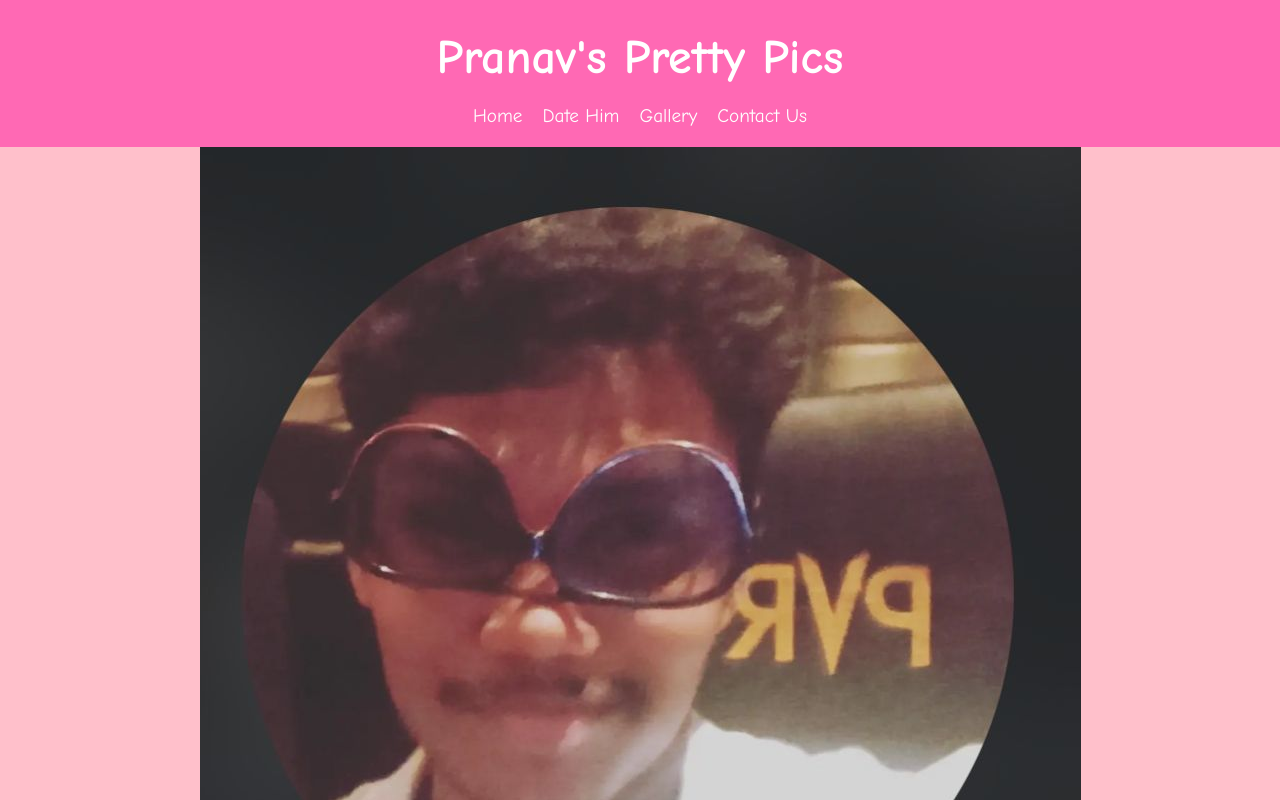
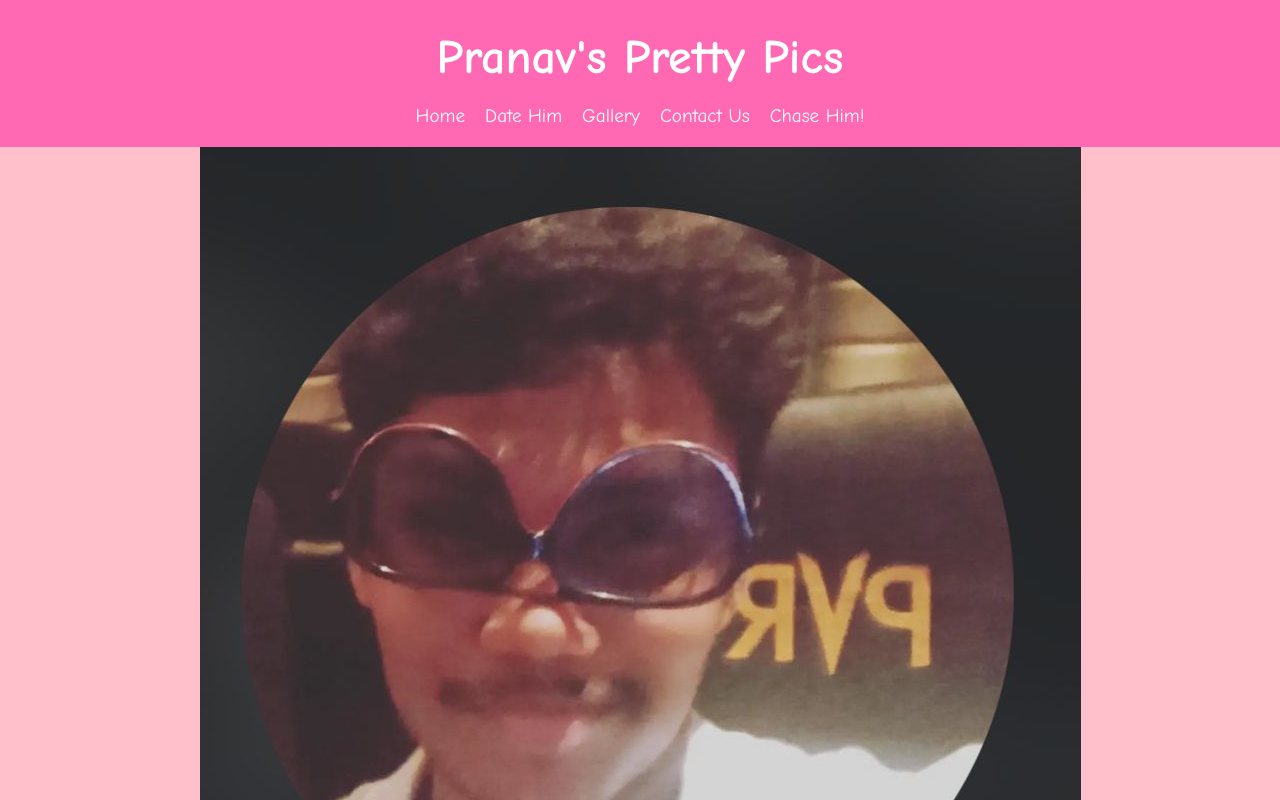
Before and after one commit to DrishyaAjith10/Fan-page, a plain HTML site: page gallery.html in a window 1280 px wide. Shown: the top 800 px of the page. Drawn offline with Linux system fonts and the light colour scheme.

Commit message:
third commit

```diff
--- a/gallery.html
+++ b/gallery.html
@@ -15,8 +15,7 @@
         <li><a href="dating.html">Date Him</a></li>
         <li><a href="gallery.html">Gallery</a></li>
         <li><a href="contact.html">Contact Us</a></li>
-
-
+        <li><a href="game.html">Chase Him!</a></li>
       </ul>
     </nav>
   </header>
```
